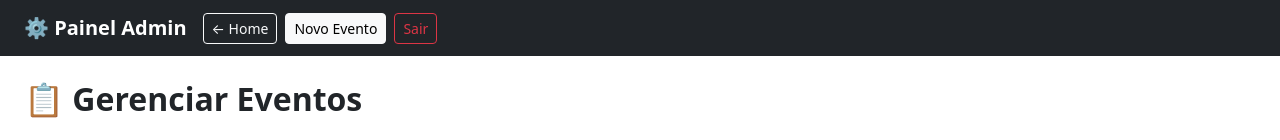
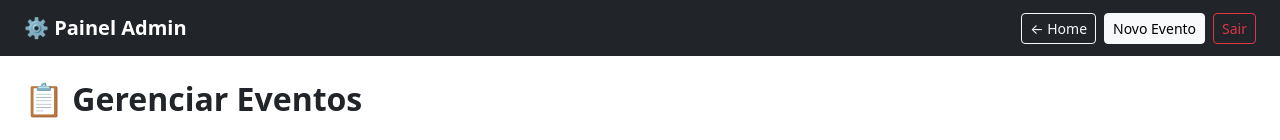
Before and after one commit to TaianeAlbuquerqueDev/Sistema-de-Gerenciamento-de-Eventos, an Angular app: page /#/admin/events in a window 1280 px wide. Shown: the top 140 px of the page. Built offline with nearby package versions, Linux system fonts and the light colour scheme; no server answers; sample sign-in values are in the browser's storage.

Commit message:
FINALIZADA - SEM IMG

```diff
--- a/src/app/pages/admin/dashboard/dashboard.html
+++ b/src/app/pages/admin/dashboard/dashboard.html
@@ -12,7 +12,7 @@
 
     <div class="collapse navbar-collapse" id="adminNav">
 
-      <div class="d-flex align-items-center gap-2">
+      <div class="d-flex align-items-center gap-2 ms-auto">
         <a [routerLink]="['/home']" routerLinkActive="active fw-semibold" class="btn btn-outline-light btn-sm">
           ← Home
         </a>
--- a/src/app/pages/admin/event-form/event-form.ts
+++ b/src/app/pages/admin/event-form/event-form.ts
@@ -1,5 +1,3 @@
-
-
 import { CommonModule } from '@angular/common';
 import { Component, inject, OnInit, signal } from '@angular/core';
 import { FormBuilder, FormGroup, ReactiveFormsModule, Validators } from '@angular/forms';
@@ -91,6 +89,7 @@
       }
     });
   }
+
   onSubmit(): void {
     if (this.spotForm.invalid) return;
 
@@ -123,6 +122,8 @@
           this.isSubmitting.set(false);
         }
       });
+
+
     } else {
       this.eventService.create(payload).subscribe({
         next: () => {
@@ -140,6 +141,7 @@
     }
   }
 
+
   private clearMessages(): void {
     this.successMessage.set('');
     this.errorMessage.set('');
```
Lines whose indentation alone changed are shown as unchanged.
